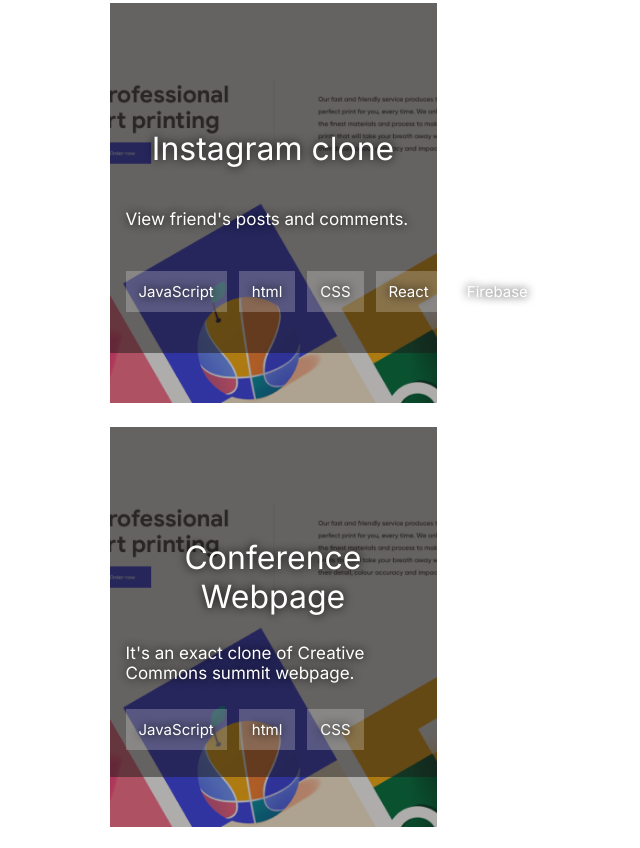
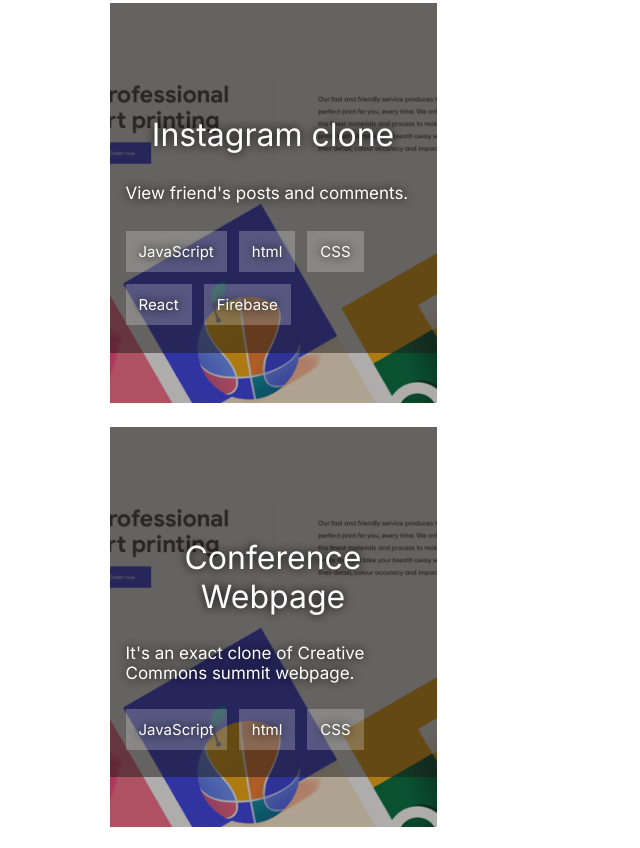
Before and after one commit to jasonfelice/portfolio, a website with bundled scripts: page index.html in a window 1280 px wide. Shown: the part 916-1764 px from the top of the page, without its empty margins (367-1007 px from the left). Built offline with nearby package versions, Linux system fonts and the light colour scheme.

Commit message:
Align card's tech list using flex wrap

```diff
--- a/style.css
+++ b/style.css
@@ -328,7 +328,8 @@ h2 {
 .languages {
   list-style: none;
   display: flex;
-  gap: 0 12px;
+  flex-wrap: wrap;
+  gap: 12px;
   font-size: 15px;
   font-weight: 500;
   padding: 0;
```
